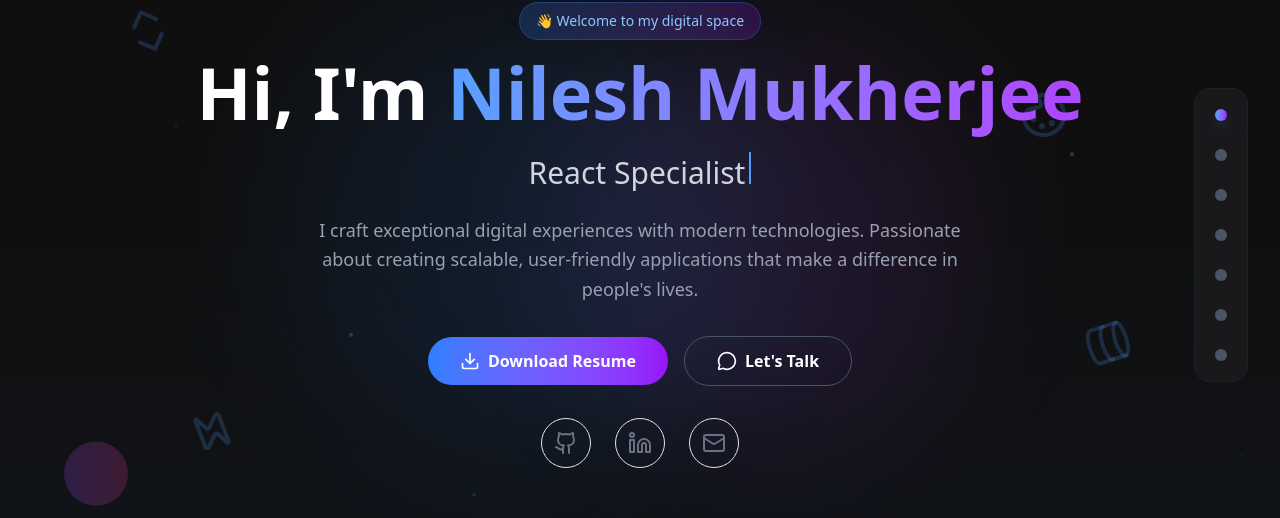
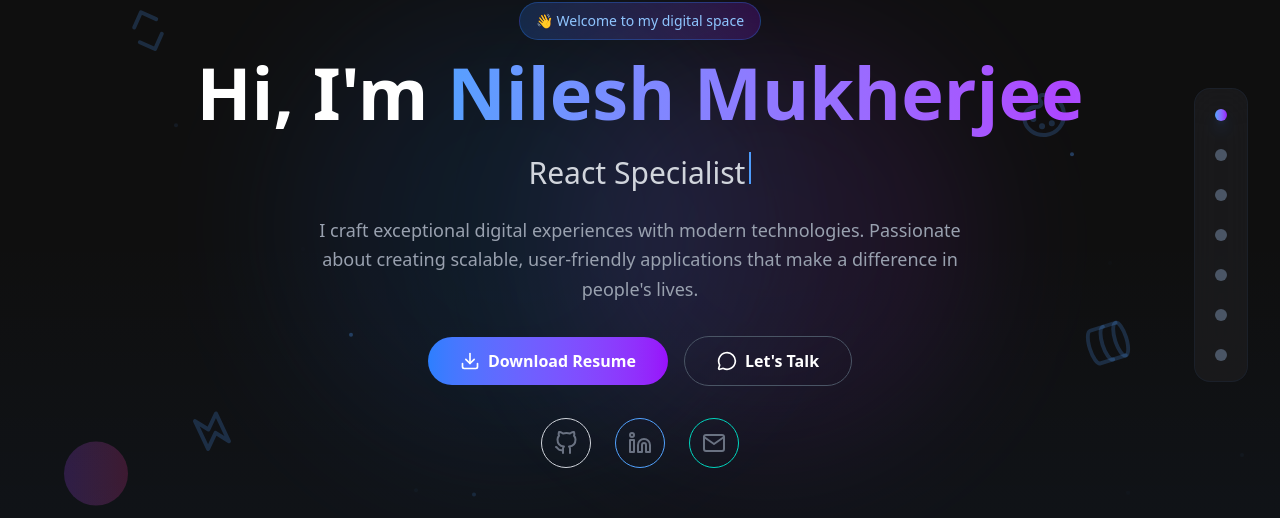
Before and after one commit to developernilesh/nileshdevfolio, a Next.js app: page / in a window 1280 px wide. Shown: the part 165-683 px from the top of the page. Built offline with nearby package versions, Linux system fonts and the light colour scheme.

Commit message:
Refactored Icon Imports: Replaced Lucide icons with React Icons for improved consistency and updated related components to use new icon references.

```diff
--- a/src/constants/data.ts
+++ b/src/constants/data.ts
@@ -1,16 +1,3 @@
-import {
-  Code,
-  Palette,
-  Zap,
-  Users,
-  Database,
-  Mail,
-  Phone,
-  MapPin,
-  Github,
-  Linkedin,
-  Twitter,
-} from "lucide-react";
 import type {
   Project,
   Experience,
@@ -20,6 +7,19 @@ import type {
   FloatingIcon,
   Value,
 } from "@/types";
+import {
+  FiCode,
+  FiDatabase,
+  FiGithub,
+  FiLinkedin,
+  FiMail,
+  FiMapPin,
+  FiPhone,
+  FiTwitter,
+  FiUsers,
+  FiZap,
+} from "react-icons/fi";
+import { LuPalette } from "react-icons/lu";
 
 export const ROLES = [
   "Full Stack Developer",
@@ -45,32 +45,32 @@ export const SKILLS = [
 
 export const VALUES: Value[] = [
   {
-    icon: Code,
+    icon: FiCode,
     title: "Clean Code",
     description: "Writing maintainable, scalable, and efficient code",
   },
   {
-    icon: Palette,
+    icon: LuPalette,
     title: "Design Focus",
     description: "Creating beautiful, intuitive user experiences",
   },
   {
-    icon: Zap,
+    icon: FiZap,
     title: "Performance",
     description: "Optimizing for speed and user satisfaction",
   },
   {
-    icon: Users,
+    icon: FiUsers,
     title: "Collaboration",
     description: "Working effectively with teams and stakeholders",
   },
 ];
 
 export const FLOATING_ICONS: FloatingIcon[] = [
-  { icon: Code, delay: 0, x: "10%", y: "20%" },
-  { icon: Palette, delay: 0.5, x: "80%", y: "30%" },
-  { icon: Zap, delay: 1, x: "15%", y: "70%" },
-  { icon: Database, delay: 1.5, x: "85%", y: "60%" },
+  { icon: FiCode, delay: 0, x: "10%", y: "20%" },
+  { icon: LuPalette, delay: 0.5, x: "80%", y: "30%" },
+  { icon: FiZap, delay: 1, x: "15%", y: "70%" },
+  { icon: FiDatabase, delay: 1.5, x: "85%", y: "60%" },
 ];
 
 export const TECH_CATEGORIES: TechCategory[] = [
@@ -282,19 +282,19 @@ export const EXPERIENCES: Experience[] = [
 
 export const CONTACT_INFO: ContactInfo[] = [
   {
-    icon: Mail,
+    icon: FiMail,
     title: "Email",
     value: "alex.johnson@email.com",
     href: "mailto:alex.johnson@email.com",
   },
   {
-    icon: Phone,
+    icon: FiPhone,
     title: "Phone",
     value: "+1 (555) 123-4567",
     href: "tel:+15551234567",
   },
   {
-    icon: MapPin,
+    icon: FiMapPin,
     title: "Location",
     value: "San Francisco, CA",
     href: "#",
@@ -303,27 +303,30 @@ export const CONTACT_INFO: ContactInfo[] = [
 
 export const SOCIAL_LINKS: SocialLink[] = [
   {
-    icon: Github,
+    icon: FiGithub,
     href: "#",
+    border: "border-gray-300 hover:border-gray-200",
     color: "hover:text-gray-300",
     bg: "hover:bg-gray-800/50",
   },
   {
-    icon: Linkedin,
+    icon: FiLinkedin,
     href: "#",
+    border: "border-blue-400 hover:border-blue-300",
     color: "hover:text-blue-400",
     bg: "hover:bg-blue-500/20",
   },
   {
-    icon: Mail,
+    icon: FiMail,
     href: "#",
+    border: "border-teal-400 hover:border-teal-300",
     color: "hover:text-teal-400",
     bg: "hover:bg-teal-500/20",
   },
 ];
 
 export const FOOTER_SOCIAL_LINKS: SocialLink[] = [
-  { icon: Github, href: "#", color: "hover:text-gray-300" },
-  { icon: Linkedin, href: "#", color: "hover:text-blue-400" },
-  { icon: Twitter, href: "#", color: "hover:text-sky-400" },
+  { icon: FiGithub, href: "#", color: "hover:text-gray-300" },
+  { icon: FiLinkedin, href: "#", color: "hover:text-blue-400" },
+  { icon: FiTwitter, href: "#", color: "hover:text-sky-400" },
 ];
```
